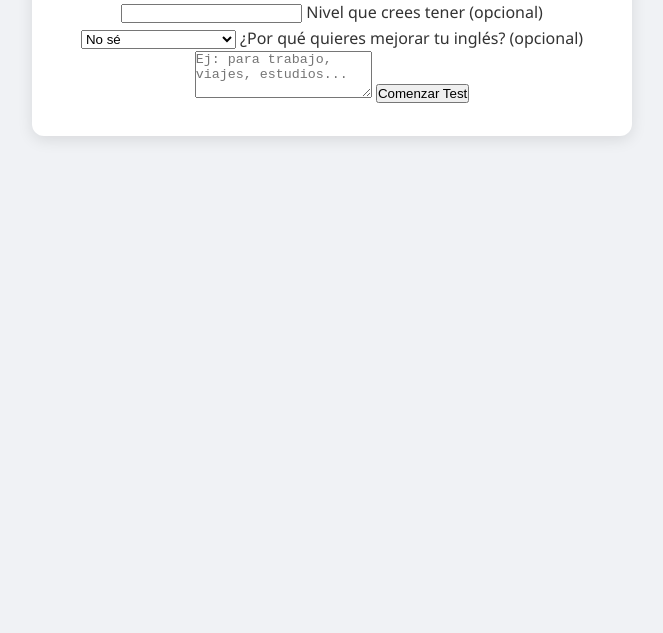
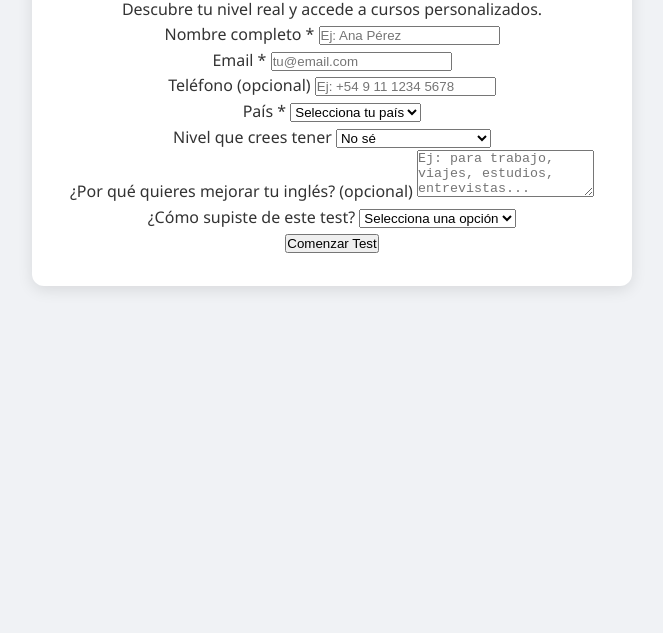
Before and after one commit to inglestestnivel-ar/test-ingles-online, a plain HTML site: page index.html in a window 1280 px wide. Shown: the part 167-800 px from the top of the page, without its empty margins (308-971 px from the left). Drawn offline with Linux system fonts and the light colour scheme.

Commit message:
Update index.html

```diff
--- a/index.html
+++ b/index.html
@@ -9,17 +9,44 @@
 <body>
   <!-- Formulario de contacto -->
   <div id="form-container" class="container">
+    <div class="header">
+      <img src="https://via.placeholder.com/40x40?text=📝" alt="Logo" class="logo" />
       <h1>📝 Test de Nivelación de Inglés</h1>
-    <p>Completa tus datos para comenzar el test:</p>
+      <p class="subtitle">Descubre tu nivel real y accede a cursos personalizados.</p>
+    </div>
 
-    <form id="lead-form">
-      <label>Nombre completo *</label>
-      <input type="text" id="nombre" required />
+    <form id="lead-form" class="form">
+      <div class="form-group">
+        <label for="nombre">Nombre completo *</label>
+        <input type="text" id="nombre" required placeholder="Ej: Ana Pérez" />
+      </div>
 
-      <label>Email *</label>
-      <input type="email" id="email" required />
+      <div class="form-group">
+        <label for="email">Email *</label>
+        <input type="email" id="email" required placeholder="tu@email.com" />
+      </div>
 
-      <label>Nivel que crees tener (opcional)</label>
+      <div class="form-group">
+        <label for="telefono">Teléfono (opcional)</label>
+        <input type="tel" id="telefono" placeholder="Ej: +54 9 11 1234 5678" />
+      </div>
+
+      <div class="form-group">
+        <label for="pais">País *</label>
+        <select id="pais" required>
+          <option value="">Selecciona tu país</option>
+          <option value="Argentina">Argentina</option>
+          <option value="Chile">Chile</option>
+          <option value="Colombia">Colombia</option>
+          <option value="México">México</option>
+          <option value="España">España</option>
+          <option value="Perú">Perú</option>
+          <option value="Otros">Otro</option>
+        </select>
+      </div>
+
+      <div class="form-group">
+        <label for="nivel-autoevaluado">Nivel que crees tener</label>
         <select id="nivel-autoevaluado">
           <option value="">No sé</option>
           <option value="A1">A1 - Principiante</option>
@@ -29,15 +56,32 @@
           <option value="C1">C1 - Avanzado</option>
           <option value="C2">C2 - Cercano al nativo</option>
         </select>
+      </div>
 
-      <label>¿Por qué quieres mejorar tu inglés? (opcional)</label>
-      <textarea id="motivo" rows="3" placeholder="Ej: para trabajo, viajes, estudios..."></textarea>
+      <div class="form-group">
+        <label for="motivo">¿Por qué quieres mejorar tu inglés? (opcional)</label>
+        <textarea id="motivo" rows="3" placeholder="Ej: para trabajo, viajes, estudios, entrevistas..."></textarea>
+      </div>
 
-      <button type="submit">Comenzar Test</button>
+      <div class="form-group">
+        <label for="referencia">¿Cómo supiste de este test?</label>
+        <select id="referencia">
+          <option value="">Selecciona una opción</option>
+          <option value="Redes sociales">Redes sociales</option>
+          <option value="Amigo o familiar">Amigo o familiar</option>
+          <option value="Buscar en Google">Buscar en Google</option>
+          <option value="Publicidad online">Publicidad online</option>
+          <option value="Institución educativa">Institución educativa</option>
+          <option value="Recomendación">Recomendación</option>
+          <option value="Otros">Otros</option>
+        </select>
+      </div>
+
+      <button type="submit" class="btn-submit">Comenzar Test</button>
     </form>
   </div>
 
-  <!-- Contenedor del test (oculto al inicio) -->
+  <!-- Contenido del test (oculto al inicio) -->
   <div id="test-container" class="container" style="display:none;">
     <h1>📝 Test de Nivelación de Inglés</h1>
 
```
Lines whose indentation alone changed are shown as unchanged.
